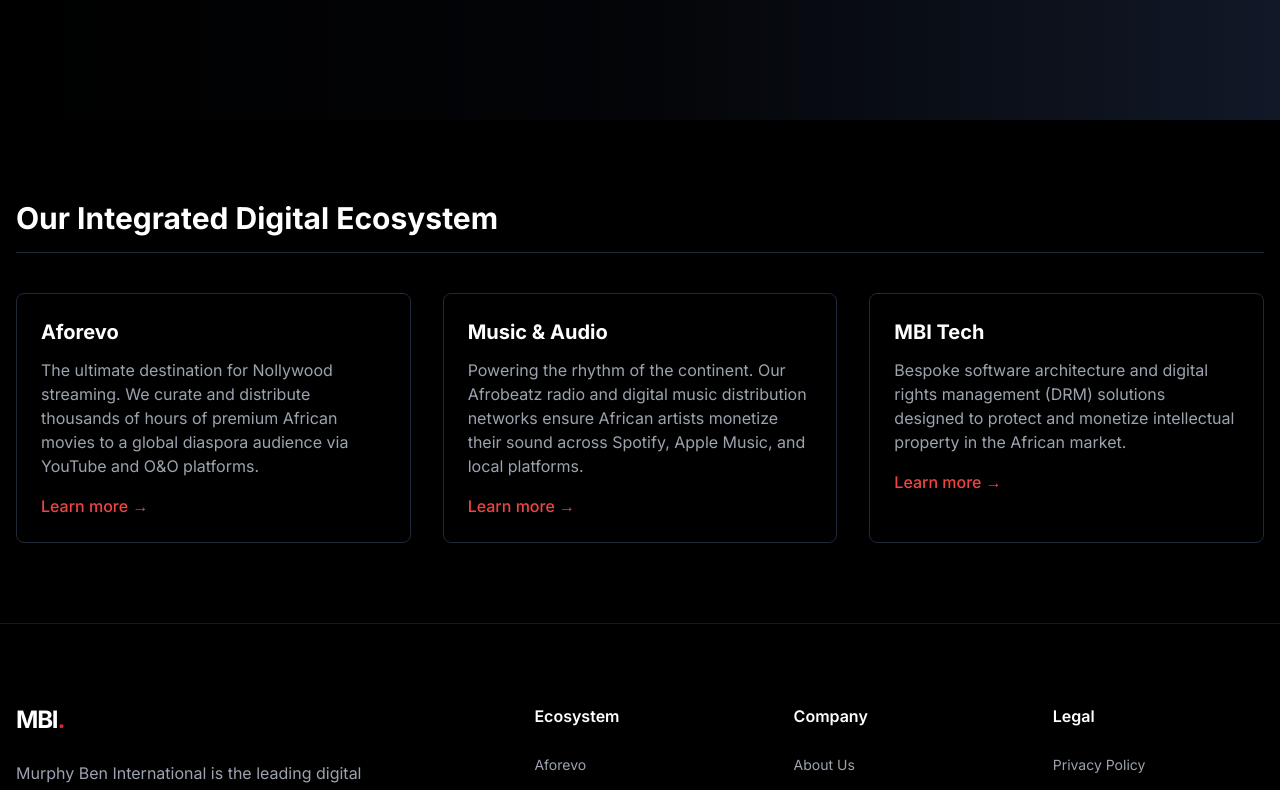
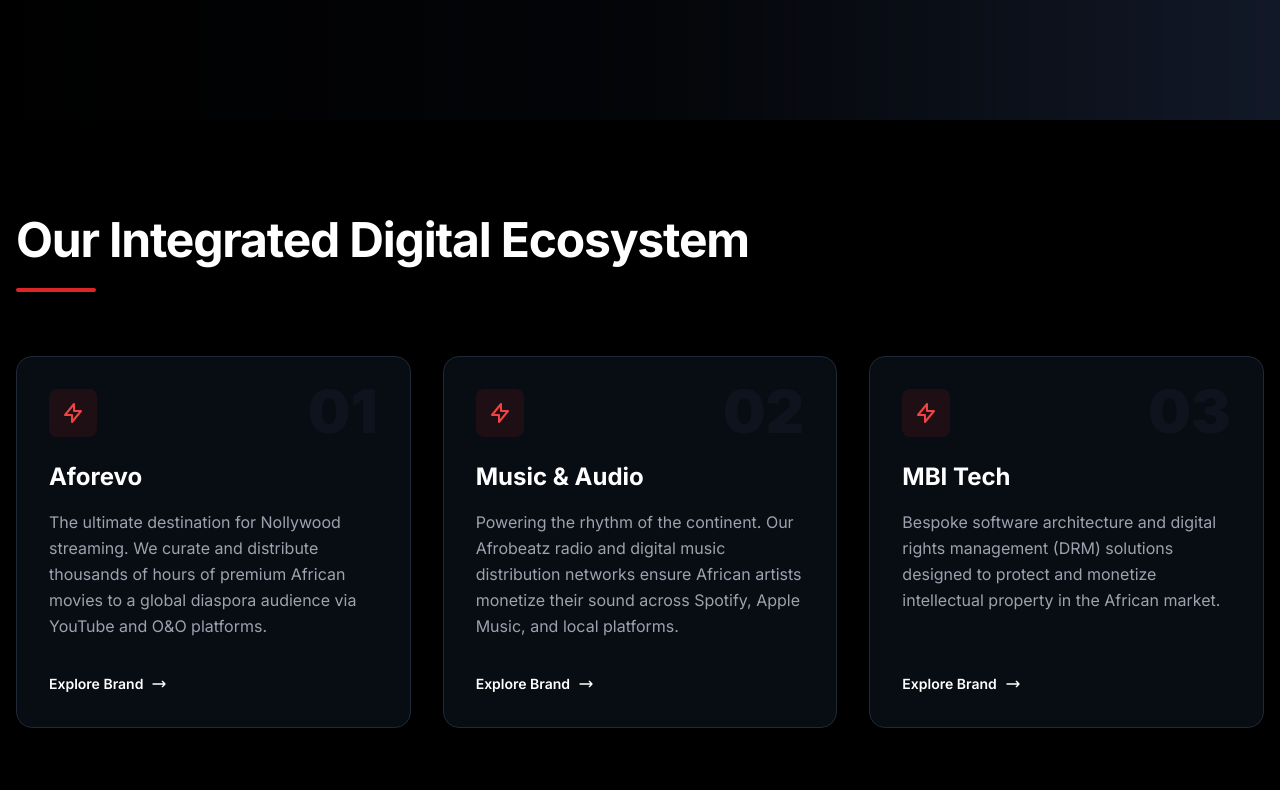
Before and after one commit to io-m1/aforevo.io, a Next.js app: page / in a window 1280 px wide. Shown: the part 520-1310 px from the top of the page. Built offline with nearby package versions, Linux system fonts and the light colour scheme.

Commit message:
feat(home): upgrade services section and fix SEO metadata base

```diff
--- a/app/layout.tsx
+++ b/app/layout.tsx
@@ -7,8 +7,18 @@
 const inter = Inter({ subsets: ["latin"] });
 
 export const metadata: Metadata = {
-  title: "Murphy Ben International",
-  description: "Africa's Leading Content Aggregator & Digital Distributor",
+  // Base URL is required for OpenGraph images to work
+  metadataBase: new URL('https://www.mbi247.com'),
+  title: {
+    default: "Murphy Ben International | Global African Entertainment",
+    template: "%s | Murphy Ben International"
+  },
+  description: "Africa's Leading Content Aggregator & Digital Distributor. Powering Nollywood and Afrobeatz globally.",
+  openGraph: {
+    type: 'website',
+    locale: 'en_NG',
+    siteName: 'Murphy Ben International',
+  },
   icons: {
     icon: "/favicon.ico",
   },
--- a/app/page.tsx
+++ b/app/page.tsx
@@ -1,14 +1,15 @@
 /**
  * Purpose: Homepage route handler.
- * Depends on: lib/content.ts, components/sections/Hero.tsx
+ * Depends on: lib/content.ts, components/sections/Hero.tsx, components/sections/ServicesGrid.tsx
  * Strategy: Server Component for optimal SEO and performance.
  */
 
 import { Metadata } from 'next';
 import { getHomePageContent } from '@/lib/content';
 import Hero from '@/components/sections/Hero';
+import ServicesGrid from '@/components/sections/ServicesGrid';
 
-// 1. Generate Dynamic Metadata for SEO
+// 1. Generate Dynamic Metadata
 export async function generateMetadata(): Promise<Metadata> {
   const content = await getHomePageContent();
 
@@ -20,7 +21,6 @@
       title: content.metadata.title,
       description: content.metadata.description,
       type: 'website',
-      locale: 'en_NG', // Targeting Nigeria/Global
     },
     robots: {
       index: true,
@@ -36,25 +36,7 @@
   return (
     <main className="flex flex-col min-h-screen bg-black text-white">
       <Hero data={content.hero} />
-
-      {/* Temporary Placeholder for Services Grid */}
-      <section className="py-20 container mx-auto px-4">
-        <h2 className="text-3xl font-bold mb-10 border-b border-gray-800 pb-4">
-          {content.services.heading}
-        </h2>
-
-        <div className="grid grid-cols-1 md:grid-cols-3 gap-8">
-          {content.services.items.map((item) => (
-            <div key={item.id} className="p-6 border border-gray-800 rounded-lg hover:border-red-600 transition-colors">
-              <h3 className="text-xl font-bold text-white mb-3">{item.title}</h3>
-              <p className="text-gray-400 mb-4">{item.description}</p>
-              <a href={item.link} className="text-red-500 font-medium hover:underline">
-                Learn more &rarr;
-              </a>
-            </div>
-          ))}
-        </div>
-      </section>
+      <ServicesGrid heading={content.services.heading} items={content.services.items} />
     </main>
   );
 }
--- /dev/null
+++ b/components/sections/ServicesGrid.tsx
@@ -0,0 +1,65 @@
+import Link from 'next/link';
+import { ServiceItem } from '@/types/cms';
+
+interface ServicesGridProps {
+  heading: string;
+  items: ServiceItem[];
+}
+
+export default function ServicesGrid({ heading, items }: ServicesGridProps) {
+  return (
+    <section className="py-24 bg-black text-white">
+      <div className="container mx-auto px-4">
+        {/* Section Header */}
+        <div className="max-w-3xl mb-16">
+          <h2 className="text-3xl md:text-5xl font-bold tracking-tight mb-6">
+            {heading}
+          </h2>
+          <div className="h-1 w-20 bg-red-600 rounded-full" />
+        </div>
+
+        {/* Grid Layout */}
+        <div className="grid grid-cols-1 md:grid-cols-2 lg:grid-cols-3 gap-8">
+          {items.map((item, index) => (
+            <div
+              key={item.id}
+              className="group relative p-8 bg-gray-900/50 border border-gray-800 rounded-2xl hover:bg-gray-900 hover:border-red-600/50 transition-all duration-300 flex flex-col h-full"
+            >
+              {/* Decorative Number */}
+              <span className="absolute top-6 right-8 text-6xl font-black text-gray-800/30 group-hover:text-red-900/20 transition-colors select-none">
+                0{index + 1}
+              </span>
+
+              {/* Icon Placeholder (SVGs can be added here) */}
+              <div className="w-12 h-12 mb-6 rounded-lg bg-red-600/10 flex items-center justify-center text-red-500">
+                <svg className="w-6 h-6" fill="none" viewBox="0 0 24 24" stroke="currentColor">
+                  <path strokeLinecap="round" strokeLinejoin="round" strokeWidth={2} d="M13 10V3L4 14h7v7l9-11h-7z" />
+                </svg>
+              </div>
+
+              <h3 className="text-2xl font-bold mb-4 group-hover:text-red-500 transition-colors">
+                {item.title}
+              </h3>
+
+              <p className="text-gray-400 mb-8 leading-relaxed flex-grow">
+                {item.description}
+              </p>
+
+              <div className="mt-auto">
+                <Link
+                  href={item.link}
+                  className="inline-flex items-center text-sm font-semibold text-white group-hover:text-red-500 transition-colors"
+                >
+                  Explore Brand
+                  <svg className="w-4 h-4 ml-2 transform group-hover:translate-x-1 transition-transform" fill="none" viewBox="0 0 24 24" stroke="currentColor">
+                    <path strokeLinecap="round" strokeLinejoin="round" strokeWidth={2} d="M17 8l4 4m0 0l-4 4m4-4H3" />
+                  </svg>
+                </Link>
+              </div>
+            </div>
+          ))}
+        </div>
+      </div>
+    </section>
+  );
+}
```
